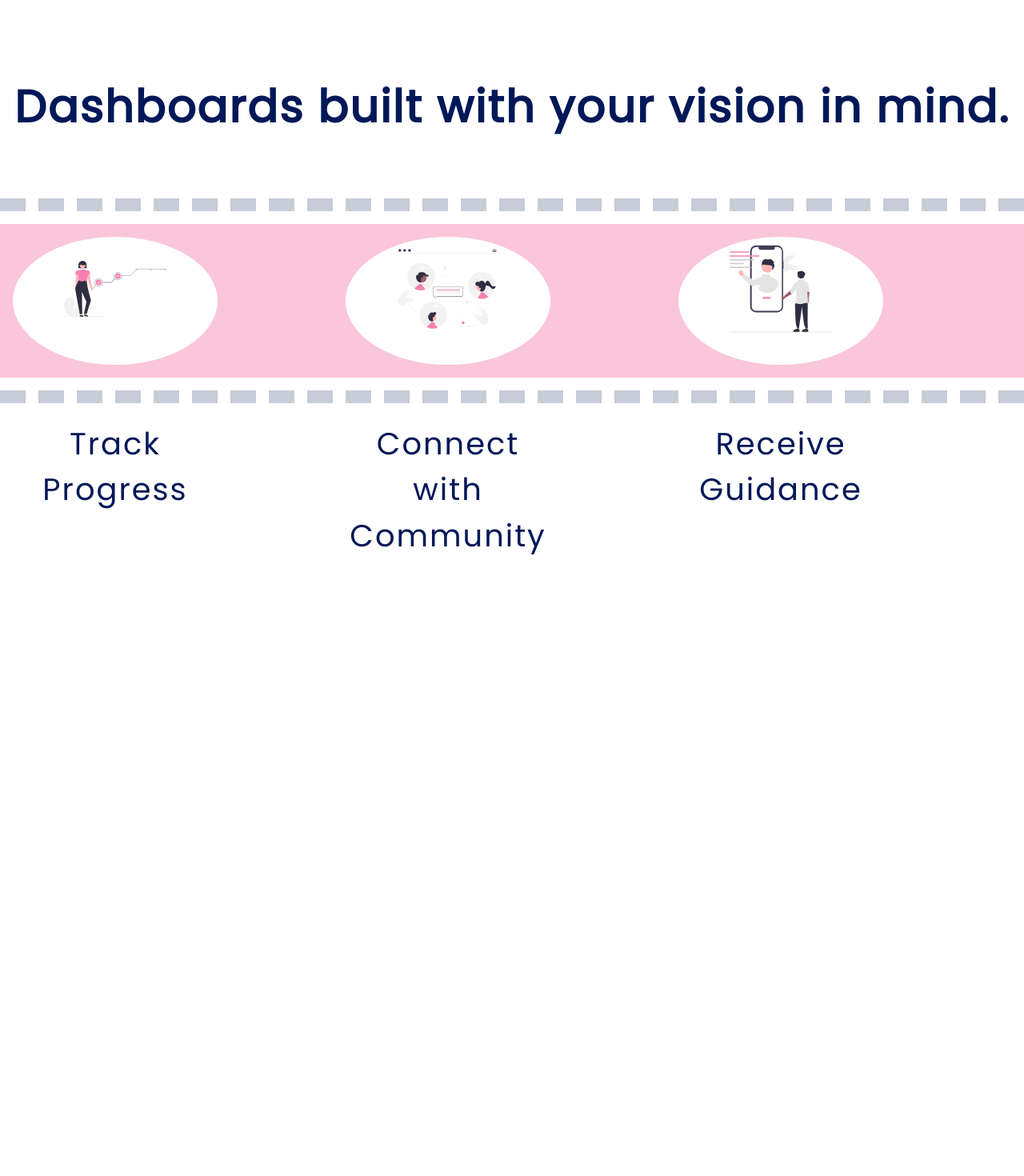
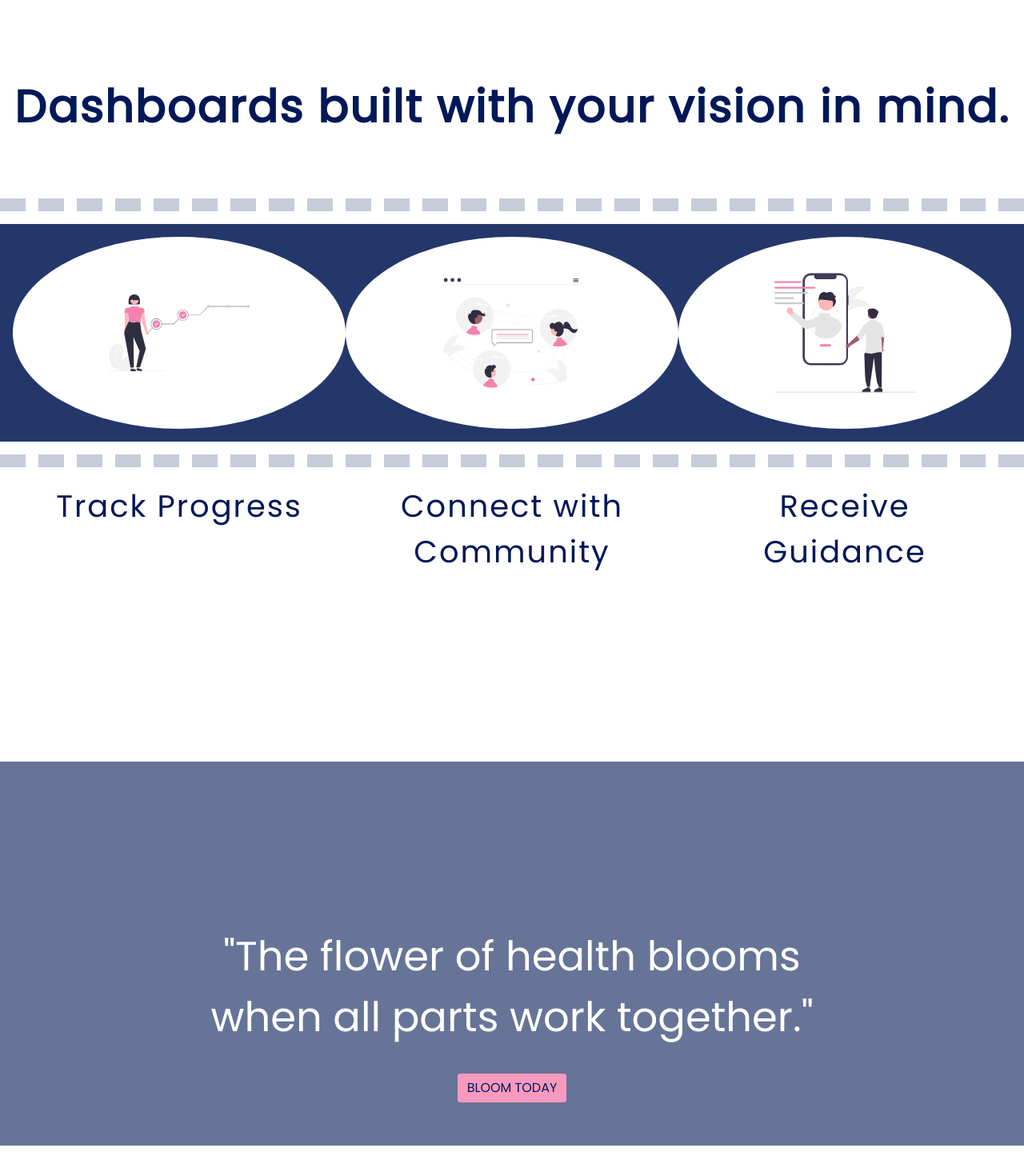
Before and after one commit to allyroo/hackathon-wellness, a React (Create React App) app: page / in a window 1280 px wide. Shown: the part 2881-4351 px from the top of the page at 80% size. Before the commit the page ends 3833 px from the top, so only its background shows below. Built offline with nearby package versions, Linux system fonts and the light colour scheme; a web font is replaced by a local one.

Commit message:
landing tail

```diff
--- a/src/pages/Landing.css
+++ b/src/pages/Landing.css
@@ -128,14 +128,6 @@ html {
   width: 100%;
   height: 100%;
 }
-.dash-txt {
-  background-color: #ffffff;
-  display: flex;
-  align-items: center;
-  justify-content: center;
-  height: 650px;
-  flex: 50%;
-}
 
 img {
   width: 50%;
@@ -231,32 +223,63 @@ img {
 }
 .pillar-img-container {
   display: flex;
+  flex-direction: row;
   flex-wrap: wrap;
-  background-color: #f79abe8f;
+  width: 100%;
+  background-color: #081e59e2;
   padding: 1em;
   align-items: center;
   justify-content: center;
 }
 
-.box1 {
-  margin: auto;
+.tracker-img {
+  padding: 2em;
   border-radius: 5px;
   flex: 33.33%;
-}
-.pillar-img {
-  height: 20vh;
-  width: 20vw;
+  height: 30vh;
+  width: 30vw;
   background-color: #fff;
   border-radius: 50%;
-  padding-bottom: 30px;
 }
-
-@media (max-width: 800px) {
-  .box1 {
-    flex: 100%;
-  }
+.community-img {
+  padding: 2em;
+  border-radius: 5px;
+  flex: 33.33%;
+  height: 30vh;
+  width: 30vw;
+  background-color: #fff;
+  border-radius: 50%;
+}
+.support-img {
+  padding: 2em;
+  border-radius: 5px;
+  flex: 33.33%;
+  height: 30vh;
+  width: 30vw;
+  background-color: #fff;
+  border-radius: 50%;
 }
 
 hr.solid {
   border-top: 1em dashed #081e59e2;
 }
+
+.tail {
+  align-items: center;
+  justify-content: center;
+  text-align: center;
+  height: 40em;
+  background-color: #081e599d;
+  height: 60vh;
+
+  font-family: "Poppins", sans-serif;
+}
+
+.tail-title {
+  padding: 4em;
+  font-size: 4vw;
+  color: white;
+}
+.tail-subtext {
+  font-size: 1em;
+}
--- a/src/pages/Landing.jsx
+++ b/src/pages/Landing.jsx
@@ -86,8 +86,7 @@ const Landing = () => {
           <div className="mohala">mo•hala</div>
           <div className="mohala-sub">[mo-HAH-lah] Hawaiian</div>
           <div className="mohala-sub-def">
-            The metaphorical unfolding of an idea or an initial plan which then
-            evolves into a fully realized vision.
+            to unfold or blossom, like the petals of a flower would
           </div>
         </section>
 
@@ -119,23 +118,19 @@ const Landing = () => {
             </div>
             <hr class="solid" />
             <div className="pillar-img-container">
-              <div className="box1">
-                <div className="pillar-img">
+              <div className="tracker-img">
                 <img src={tracker} />
                 <div className="how-subtitle">Track Progress</div>
               </div>
-              </div>
-              <div className="box1">
-                <div className="pillar-img">
+
+              <div className="community-img">
                 <img src={community} />
                 <div className="how-subtitle">Connect with Community</div>
               </div>
-              </div>
-              <div className="box1">
-                <div className="pillar-img">
+
+              <div className="support-img">
                 <img src={support} />
                 <div className="how-subtitle">Receive Guidance</div>
-                </div>
               </div>
             </div>
             <hr class="solid" />
@@ -148,7 +143,21 @@ const Landing = () => {
           </section> */}
         </section>
         {/* End Section */}
-        <section></section>
+        <section className="tail">
+          <div className="tail-title">
+            "The flower of health blooms when all parts work together."
+            <NavLink href="/signup">
+              <Button className="button-class" outline>
+                BLOOM TODAY
+              </Button>
+            </NavLink>
+          </div>
+
+          {/* <div className="tail-subtext">
+            We help you create a holistic lifestyle by approaching all the four
+            pillars (Mind, Nutrition, Physical, Rest) that are interconnected.{" "}
+          </div> */}
+        </section>
 
         <Footer />
       </div>
```
Lines whose indentation alone changed are shown as unchanged.
